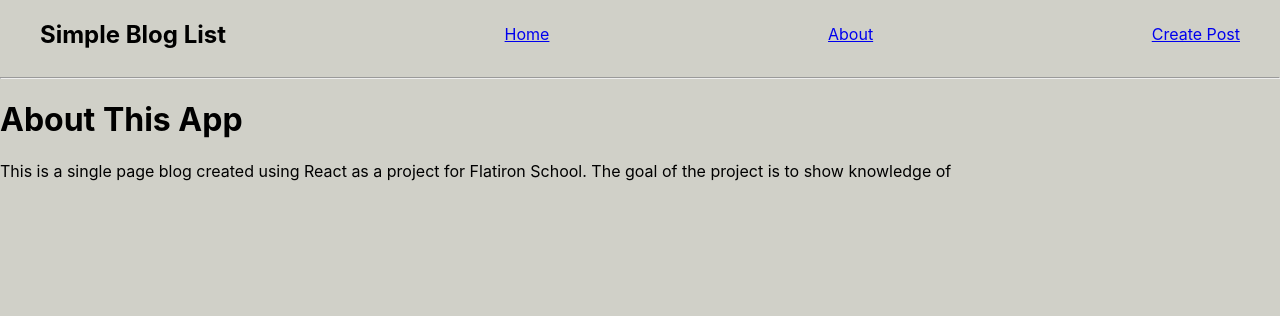
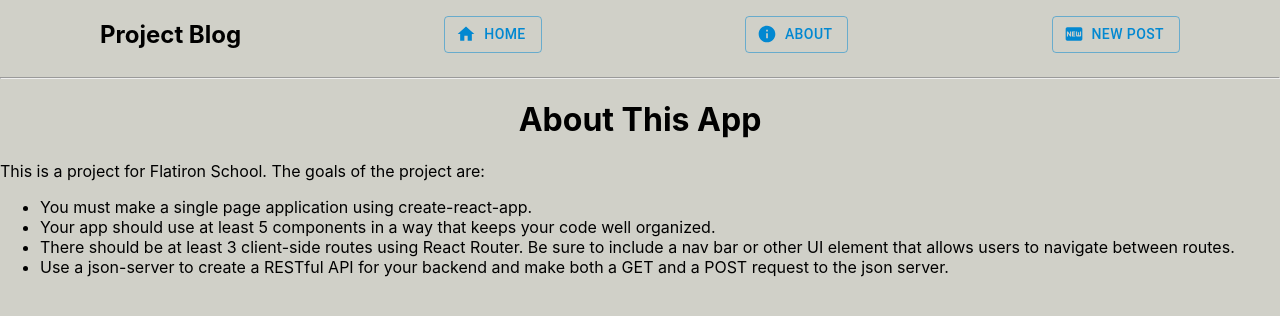
Before and after one commit to DevGnome/react-blog, a React (Create React App) app: page /about in a window 1280 px wide. Shown: the top 316 px of the page. Built offline with nearby package versions, Linux system fonts and the light colour scheme.

Commit message:
styling changes

```diff
--- a/package.json
+++ b/package.json
@@ -7,10 +7,12 @@
     "@emotion/styled": "^11.9.3",
     "@fortawesome/fontawesome-svg-core": "^6.1.1",
     "@fortawesome/react-fontawesome": "^0.2.0",
+    "@mui/icons-material": "^5.8.4",
     "@mui/material": "^5.8.7",
     "@testing-library/jest-dom": "^5.16.4",
     "@testing-library/react": "^13.3.0",
     "@testing-library/user-event": "^13.5.0",
+    "date-fns": "^2.28.0",
     "react": "^18.2.0",
     "react-dom": "^18.2.0",
     "react-router-dom": "^6.3.0",
--- a/src/Components/About.js
+++ b/src/Components/About.js
@@ -2,9 +2,28 @@ import React from 'react';
 
 function About() {
     return (
-        <div>
-        <h1>About This App</h1>
-        <p>This is a single page blog created using React as a project for Flatiron School. The goal of the project is to show knowledge of </p>
+        <div className="about">
+            <div className="about-title">
+                <h1>About This App</h1>
+            </div>
+            <div className="about-content">
+                <p>This is a project for Flatiron School. The goals of the project are:
+                    <ul>
+                        <li>
+                            You must make a single page application using create-react-app.
+                        </li>
+                        <li>
+                            Your app should use at least 5 components in a way that keeps your code well organized.
+                        </li>
+                        <li>
+                            There should be at least 3 client-side routes using React Router. Be sure to include a nav bar or other UI element that allows users to navigate between routes.
+                        </li>
+                        <li>
+                            Use a json-server to create a RESTful API for your backend and make both a GET and a POST request to the json server.
+                        </li>
+                    </ul>
+                </p>
+            </div>
         </div>
     );
 }
--- a/src/Components/NavBar.js
+++ b/src/Components/NavBar.js
@@ -1,7 +1,9 @@
 import React from "react";
 import { Link } from 'react-router-dom';
-// import HomeIcon from '@mui/icons-material/Home';
-// import InfoIcon from '@mui/icons-material/Info';
+import { Button } from '@mui/material';
+import HomeIcon from '@mui/icons-material/Home';
+import InfoIcon from '@mui/icons-material/Info';
+import FiberNewIcon from '@mui/icons-material/FiberNew';
 
 function NavBar() {
 
@@ -9,20 +11,10 @@ function NavBar() {
         <div className="navbar">
 
             <nav className="nav-links">
-            <h1> Simple Blog List</h1>
-                {/* <ul>
-                    <li> */}
-                {/* <HomeIcon /> */}
-                <Link to="/">Home</Link>
-                    {/* </li>
-                    <li> */}
-                {/* <InfoIcon /> */}
-                <Link to="/about">About</Link>
-                    {/* </li>
-                    <li> */}
-                <Link to="/create-post">Create Post</Link>
-                    {/* </li>
-                </ul> */}
+            <h1>Project Blog </h1>
+                <Button component={Link} to="/" startIcon={<HomeIcon />} color="info" variant="outlined" size="medium">Home</Button>
+                <Button component={Link} to="/about" startIcon={<InfoIcon />} color="info" variant="outlined" size="medium">About</Button>
+                <Button component={Link} to="/create-post" startIcon={<FiberNewIcon />} color="info" variant="outlined" size="medium">New Post</Button>
             </nav>
             <hr />
         </div>
--- a/src/Components/PostList.js
+++ b/src/Components/PostList.js
@@ -1,34 +1,19 @@
 import { Link } from 'react-router-dom';
 
-
-// function PostList({posts, title}) {
-//     return (
-//         // <div className="post-list">
-//         //     {/* <h1> All Blog Posts</h1>
-//         //     const postListItems = {posts.map(post => (
-//         //         <div className='post-list-item' key={post.id}>
-//         //             <Link to={`/posts/${post.id}`}>
-//         //                 <h3>{post.title}</h3>
-//         //             </Link>
-//         //                 <p>Written by {posts.author}</p>
-//         //         </div>
-//         //     ))} */}
-//     );
-// }
-
 const PostList = ({posts}) => {
+    let sortedPosts = posts.slice().sort((a, b) => b.id - a.id);
 
     return (
         <div className="post-list">
             <div className="title">
                 {/* <h2>All Posts</h2> */}
             </div>
-
-            {posts.map(post=> (
+            {sortedPosts.map(post=> (
                 <div className="list-items" key={post.id}>
                     <Link to={`/posts/${post.id}`}>
                         <h3>{post.title}</h3>
                     </Link>
+                    <h6>Created {post.created}</h6>
                     <p>Written by {post.author}</p>
                 </div>
             ))}
--- a/src/Components/SinglePost.js
+++ b/src/Components/SinglePost.js
@@ -1,6 +1,6 @@
 import { useParams, useNavigate } from 'react-router-dom';
 import useFetch from '../Hooks/useFetch';
-
+import { Typography, Button } from '@mui/material';
 
 
 function SinglePost() {
@@ -16,26 +16,24 @@ function SinglePost() {
         });
     }
 
+
     return (
         <div className="single-post">
-            <article >
-                <h1>{post.title}</h1>
-                <p>{post.body}</p>
-                <button onClick={handleDelete}>Delete Post</button>
-            </article>
+            <div className="post-title">
+                <Typography variant="h3">{post.title}</Typography>
+                <Typography variant="caption">Created on {post.created}</Typography>
+            </div>
+            <div className="post-body">
+                <Typography variant="body1">{post.body}</Typography>
+                <br />
+                <br />
+                <Typography variant="body2">By {post.author}</Typography>
+            </div>
+            <Button variant="contained" onClick={handleDelete}>Delete Post</Button>
         </div>
     );
+
 }
-//     return (
-//         <div className="single-post">
-//             <h1>{title}</h1>
-//             <h4>Written by {author}</h4>
-//             <p>{body}</p>
-//             {/* <button onClick={handleDeleteClick} className="emoji-button delete">
-//                 🗑
-//             </button> */}
-//         </div>
-//     );
-// }
+
 
 export default SinglePost;
--- a/src/index.css
+++ b/src/index.css
@@ -19,7 +19,7 @@ body{
   display: flex;
   justify-content: space-between;
   align-items: center;
-  padding: 0 40px;
+  padding: 0 100px;
 }
 .create-post-form {
   display: flex;
@@ -27,22 +27,16 @@ body{
   justify-content: center;
   align-items: center;
   padding: 20px;
-  border: 1px solid rgb(208, 208, 200);
-  border-radius: 5px;
-
 }
 .post-list{
-  width: fit-content;
+  /* width: fit-content;
   height: fit-content;
   display: flex;
-  flex-direction: column;
-  justify-content: center;
-  align-items: left;
-
-}
-.list-items {
-  color: black;
-  text-decoration: none;
+  flex-direction: column; */
+  padding-left: 100px;
+  display: wrap;
+  text-align: center;
+  justify-content: left;
 }
 .title {
   font-size: 1.5em;
@@ -50,3 +44,21 @@ body{
   margin-bottom: 0.5em;
   align-self: center;
 }
+.post-title {
+  font-size: 1.2em;
+  font-weight: bold;
+  margin-bottom: 0.5em;
+  align-self: center;
+  justify-content: center;
+  text-align: center;
+}
+.post-body {
+  margin-bottom: 0.5em;
+  justify-content: left;
+  min-height: 500px;
+  align-self: center;
+
+}
+.about-title {
+  text-align: center;
+}
```
Also changed, not shown: 1 other file (tests, documents, lock files or other folders).
